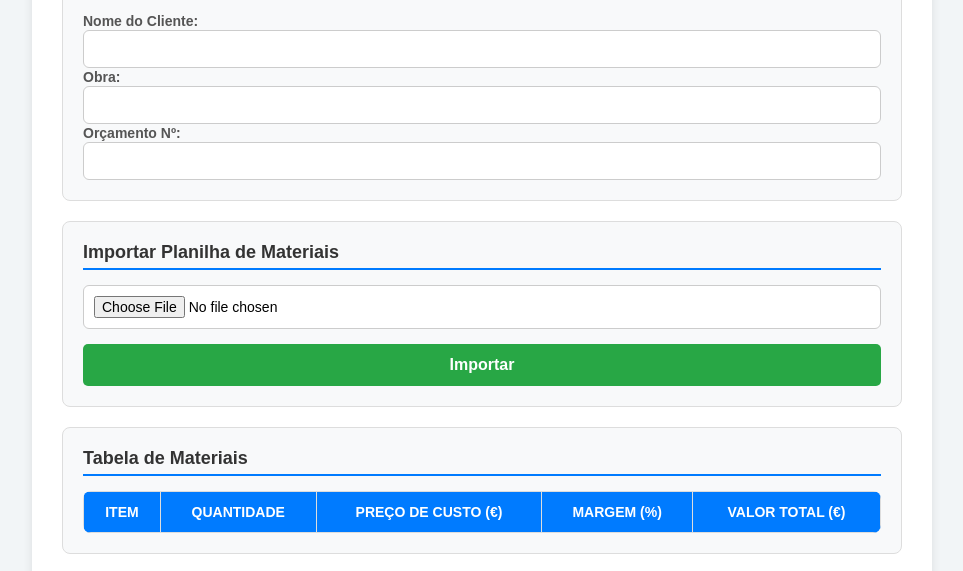
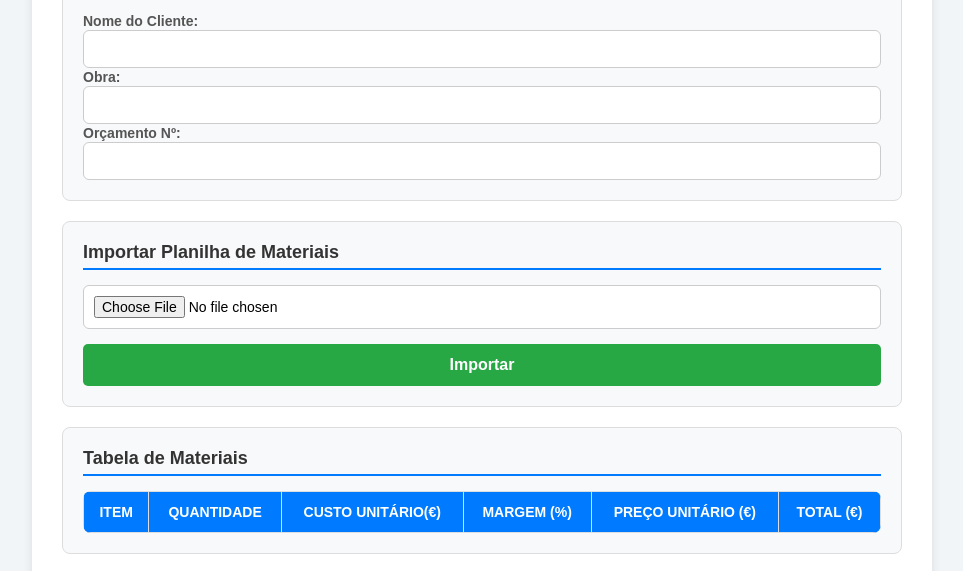
Before and after one commit to 0xdavidmorato/ited, a plain HTML site: page index.html in a window 1280 px wide. Shown: the part 150-721 px from the top of the page, without its empty margins (158-1121 px from the left). Drawn offline with Linux system fonts and the light colour scheme.

Commit message:
Update index.html

```diff
--- a/index.html
+++ b/index.html
@@ -40,10 +40,10 @@
                     <tr>
                         <th>Item</th>
                         <th>Quantidade</th>
-                        <th>Preço de Custo (€)</th>
+                        <th>Custo Unitário(€)</th>
                         <th>Margem (%)</th>
-
-                        <th>Valor Total (€)</th>
+                        <th>Preço Unitário (€)</th>
+                        <th>Total (€)</th>
                     </tr>
                 </thead>
                 <tbody>
```
